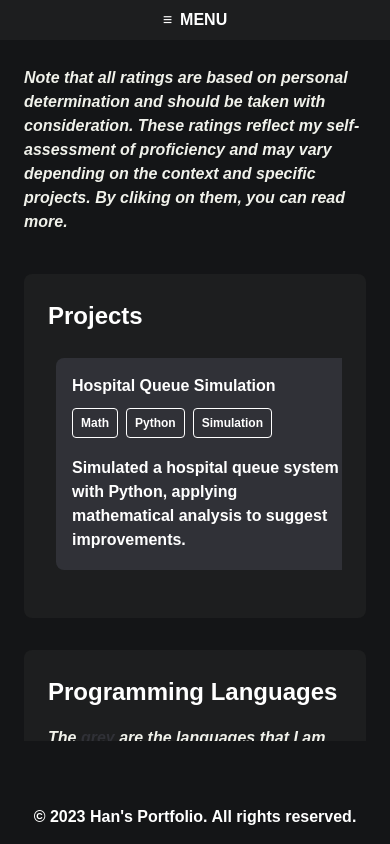
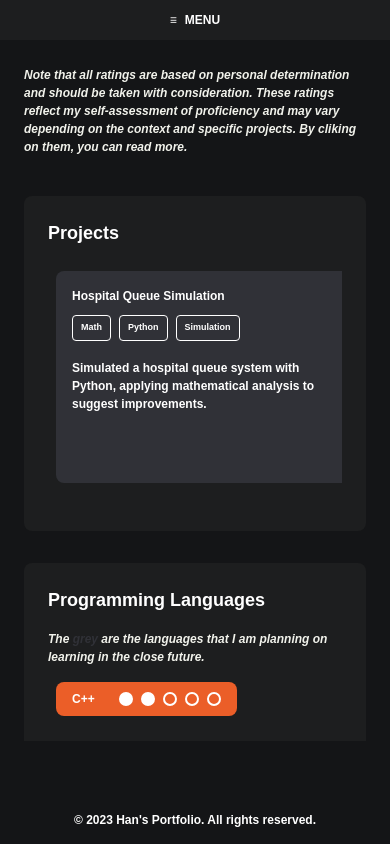
Before and after one commit to spbui00/spbui00.github.io, a website with bundled scripts: page index.html in a window 390 px wide. Shown: the top 844 px of the page. Built offline with nearby package versions, Linux system fonts and the light colour scheme; a web font is replaced by a local one.

Commit message:
nav fixed, font made for phone, change academy to education

```diff
--- a/index.html
+++ b/index.html
@@ -18,7 +18,7 @@
         <span class="logo">MENU</span>
       </div>
       <ul>
-        <li id="academy"><i class="fa-solid fa-book-open-reader"></i>Academy</li>
+        <li id="academy"><i class="fa-solid fa-book-open-reader"></i>Education</li>
         <li id="work"><i class="fa-solid fa-suitcase"></i>Work</li>
         <li id="personality"><i class="fa-solid fa-user-ninja"></i>Personality</li>
         <li id="contact"><i class="fa-solid fa-at"></i>Contact</li>
--- a/js/main.js
+++ b/js/main.js
@@ -28,10 +28,9 @@ document.addEventListener('DOMContentLoaded', async () => {
   });
 
   // if screen is phone size, close nav when link is clicked
-  if (window.innerWidth < 576) {
-    const nav = document.querySelector('.brand');
-    nav.addEventListener('click', () => {
-      ul.classList.toggle('show');
-    });
-  };
+  const nav = document.querySelector('.brand');
+  console.log(nav);
+  nav.addEventListener('click', () => {
+    ul.classList.toggle('show');
+  });
 });
--- a/scss/main.scss
+++ b/scss/main.scss
@@ -9,9 +9,17 @@ body {
 
 main {
   @include flex-container(center, center, column);
-  width: 87%;
+  width: 85%;
   height: 90vh;
   transition: $transition;
+
+  @include respond-to(xxl) {
+    width: 80%;
+  }
+
+  @include respond-to(md) {
+    width: 75%;
+  }
 
   @include respond-to(sm) {
     width: 100%;
--- a/scss/nav.scss
+++ b/scss/nav.scss
@@ -1,6 +1,6 @@
 nav {
   @include flex-container(flex-start, center, row);
-  width: 13%;
+  width: 15%;
   height: 100vh;
   position: fixed;
   top: 0;
@@ -77,7 +77,7 @@ nav {
 
       li {
         width: auto;
-        animation: popUp $animation-duration-short ease-in-out;
+        animation: popUp $animation-duration-medium ease-in-out;
       }
 
       &.show {
@@ -90,6 +90,8 @@ nav {
       gap: $spacing-xs;
       color: $color-white;
       z-index: 800;
+      width: 100%;
+      height: 100%;
 
       &:hover, &:focus {
         cursor: pointer;
--- a/scss/partials/_typography.scss
+++ b/scss/partials/_typography.scss
@@ -12,6 +12,10 @@ html {
   font-style: normal;
   line-height: 1.5;
   color: $color-white;
+
+  @include respond-to(sm) {
+    font-size: $fontSize-sm;
+  }
 }
 
 @font-face {
--- a/scss/partials/_variables.scss
+++ b/scss/partials/_variables.scss
@@ -42,11 +42,13 @@ $breakpoint-sm: 576px;   // small screens
 $breakpoint-md: 768px;   // medium screens
 $breakpoint-lg: 992px;   // large screens
 $breakpoint-xl: 1230px;  // extra-large screens
+$breakpoint-xxl: 1400px; // extra-extra-large screens
 $breakpoints: (
   sm: $breakpoint-sm,
   md: $breakpoint-md,
   lg: $breakpoint-lg,
-  xl: $breakpoint-xl
+  xl: $breakpoint-xl,
+  xxl: $breakpoint-xxl
 );
 
 // Max-widths
```
Also changed, not shown: css/styles.css, 1 other file.
